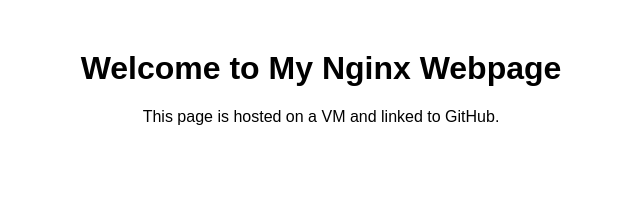
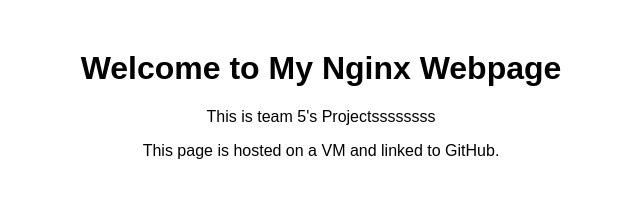
Before and after one commit to Elnathan-Y/C270_Week12_Demo, a plain HTML site: page index.html in a window 1280 px wide. Shown: the whole page, without its empty margins (319-959 px from the left). Drawn offline with Linux system fonts and the light colour scheme.

Commit message:
This is Elnathan's Commit

```diff
--- a/index.html
+++ b/index.html
@@ -8,6 +8,7 @@
 </head>
 <body>
     <h1>Welcome to My Nginx Webpage</h1>
+    <p>This is team 5's Projectssssssss</p>
     <p>This page is hosted on a VM and linked to GitHub.</p>
 </body>
 </html>
```
